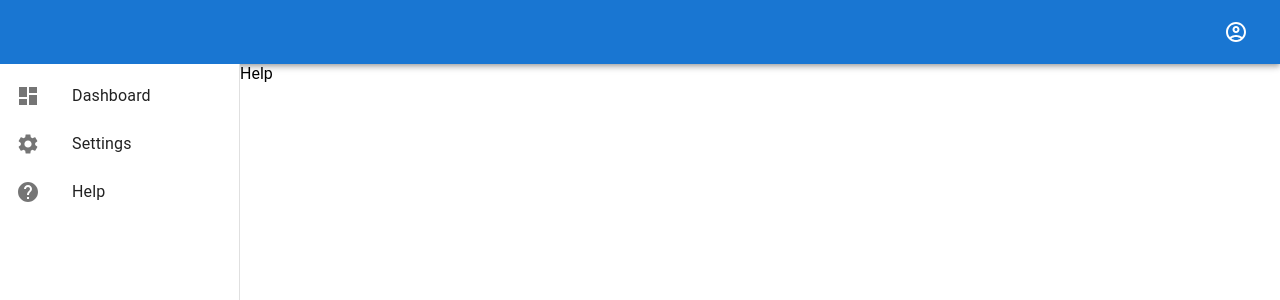
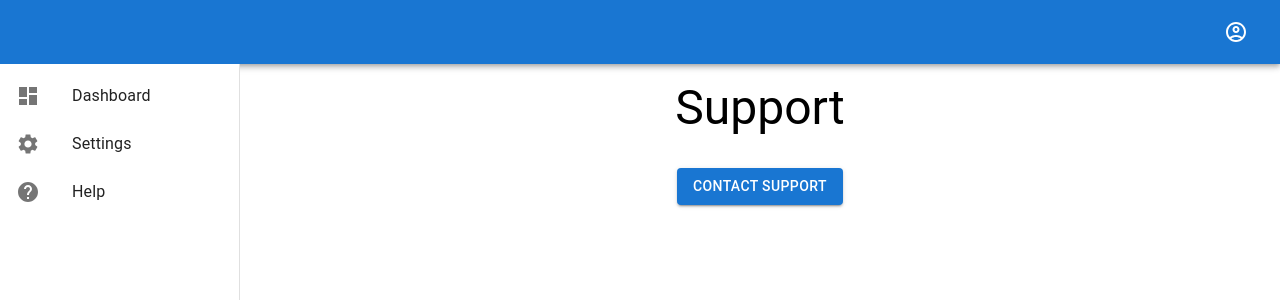
Before and after one commit to wojtek99955/mui-demo-website, a React (Create React App) app: page /help in a window 1280 px wide. Shown: the top 300 px of the page. Built offline with nearby package versions, Linux system fonts and the light colour scheme.

Commit message:
Help upate

```diff
--- a/src/components/Help/Help.js
+++ b/src/components/Help/Help.js
@@ -1,5 +1,16 @@
+import { Container, Typography, Button, Box } from "@mui/material";
+
 function Help() {
-  return <div>Help</div>;
+  return (
+    <Container>
+      <Typography variant="h3" textAlign="center" mt={2}>
+        Support
+      </Typography>
+      <Box textAlign="center" mt={4}>
+        <Button variant="contained">contact support</Button>
+      </Box>
+    </Container>
+  );
 }
 
 export default Help;
```
